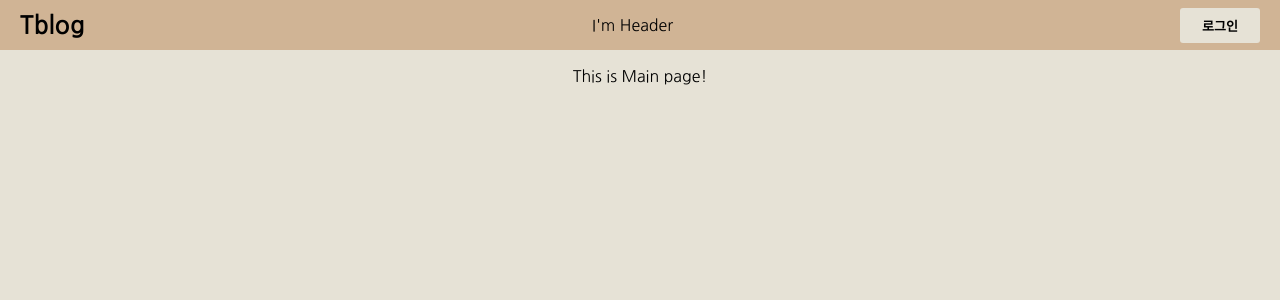
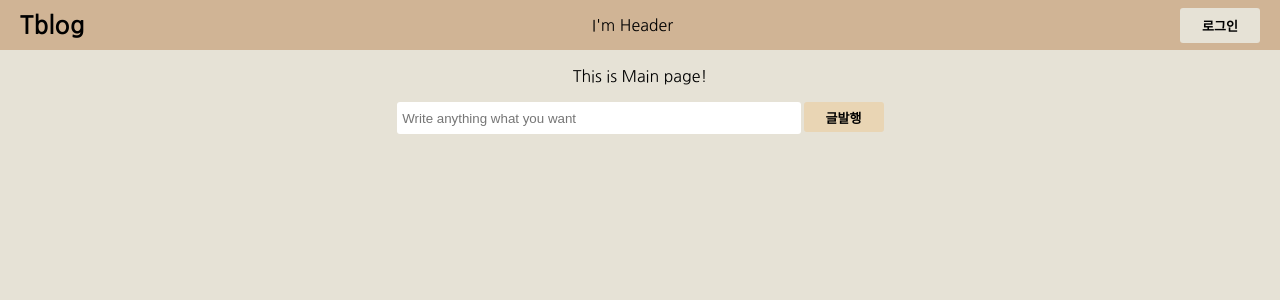
Before and after one commit to turkey-kim/tblog, a React (Create React App) app: page / in a window 1280 px wide. Shown: the top 300 px of the page. Built offline with nearby package versions, Linux system fonts and the light colour scheme.

Commit message:
feat: 글발행기능 추가 & 로그인페이지 수정

```diff
--- a/src/App.tsx
+++ b/src/App.tsx
@@ -1,4 +1,5 @@
 import Header from "./components/Header";
+import styled from "styled-components";
 import Login from "./pages/Login";
 import Home from "./pages/Home";
 import Test from "./pages/Test";
@@ -13,14 +14,28 @@ function App() {
       <MyGlobalStyle theme={myTheme} />
       <ThemeProvider theme={myTheme}>
         <Header></Header>
-        <Routes>
-          <Route path="/" element={<Home></Home>}></Route>
-          <Route path="/login" element={<Login></Login>}></Route>
-          <Route path="/test" element={<Test></Test>}></Route>
-        </Routes>
+        <Body>
+          <WhiteSpace></WhiteSpace>
+          <Routes>
+            <Route path="/" element={<Home></Home>}></Route>
+            <Route path="/login" element={<Login></Login>}></Route>
+            <Route path="/test" element={<Test></Test>}></Route>
+          </Routes>
+          <WhiteSpace></WhiteSpace>
+        </Body>
       </ThemeProvider>
     </div>
   );
 }
 
+const Body = styled.div`
+  display: flex;
+  justify-content: space-between;
+`;
+
+const WhiteSpace = styled.div`
+  width: 5%;
+  height: 100%;
+`;
+
 export default App;
--- a/src/pages/Home.tsx
+++ b/src/pages/Home.tsx
@@ -1,9 +1,101 @@
+import styled from "styled-components";
+import React, { useState, useEffect } from "react";
+
 function Home() {
+  let [content, setContent] = useState("");
+  let [arr, setArr] = useState<string[]>([]);
+
+  useEffect(() => {
+    if (!localStorage.getItem("contents")) {
+      localStorage.setItem("contents", JSON.stringify([]));
+    }
+    let x: any = localStorage.getItem("contents");
+    x = JSON.parse(x);
+    setArr(x);
+  }, []);
+
+  const onChangeInput = (e: React.ChangeEvent<HTMLInputElement>) => {
+    setContent(e.target.value);
+  };
+
+  const onClickSubmit = (e: React.MouseEvent<HTMLButtonElement>) => {
+    let arrClone: string[] = [...arr];
+    arrClone.push(content);
+    setArr(arrClone);
+    localStorage.setItem("contents", JSON.stringify(arrClone));
+    setContent("");
+  };
+
   return (
-    <>
+    <div style={{ flexDirection: "column", justifyContent: "center" }}>
       <p>This is Main page!</p>
-    </>
+      <WritingForm>
+        <WritingSpace
+          id="writingSpace"
+          placeholder=" Write anything what you want"
+          onChange={onChangeInput}
+          value={content == "" ? "" : content}
+        ></WritingSpace>
+        <SubmitButton onClick={onClickSubmit}>글발행</SubmitButton>
+      </WritingForm>
+      <CardDeque>
+        {arr.map((text, i) => {
+          return (
+            <Card>
+              <h1>No.{i + 1}</h1>
+              <p>{text}</p>
+            </Card>
+          );
+        })}
+      </CardDeque>
+    </div>
   );
 }
 
+const WritingForm = styled.div`
+  display: flex;
+  justify-content: center;
+  width: 100%;
+`;
+const WritingSpace = styled.input`
+  width: 400px;
+  height: 30px;
+  border: none;
+  border-radius: 3px;
+  background-color: white;
+  outline: none;
+`;
+
+const SubmitButton = styled.button`
+  width: 80px;
+  height: 30px;
+  background-color: ${({ theme }) => theme.color.bg150};
+  border: none;
+  border-radius: 3px;
+  margin-left: 3px;
+  font-size: small;
+  font-weight: 600;
+
+  :hover {
+    background-color: ${({ theme }) => theme.color.bg200};
+  }
+`;
+
+const CardDeque = styled.div`
+  display: grid;
+  grid-template-columns: repeat(4, 1fr);
+  grid-auto-rows: minmax(100px, auto);
+  grid-gap: 10px;
+`;
+
+const Card = styled.div`
+  display: flex;
+  flex-direction: column;
+  margin: 15px;
+  width: 300px;
+  height: 400px;
+  background-color: ${({ theme }) => theme.color.bg150};
+  border-radius: 5px;
+`;
+
 export default Home;
--- a/src/pages/Login.tsx
+++ b/src/pages/Login.tsx
@@ -14,6 +14,9 @@ function Login() {
 
   return (
     <>
+      <MainTextArea></MainTextArea>
+      <LoginArea>
+        <LoginAreaMarginTop></LoginAreaMarginTop>
         <ModalBox>
           <h1>{title}</h1>
           <div style={{ display: "flex", flexDirection: "column" }}>
@@ -58,16 +61,34 @@ function Login() {
           </div>
           <div id="여백" style={{ marginTop: "50px" }}></div>
         </ModalBox>
+      </LoginArea>
     </>
   );
 }
+
+const MainTextArea = styled.div`
+  width: 60%;
+  height: 100%;
+`;
+
+const LoginArea = styled.div`
+  display: flex;
+  flex-direction: column;
+  width: 30%;
+  height: 100%;
+`;
+
+const LoginAreaMarginTop = styled.div`
+  width: 100%;
+  height: 70px;
+`;
 
 const ModalBox = styled.div`
   background-color: ${({ theme }) => theme.color.bg150};
   display: flex;
   flex-direction: column;
   justify-content: center;
-  width: 35%;
+  width: 100%;
   height: 500px;
   border-radius: 10px;
 `;
```
Lines whose indentation alone changed are shown as unchanged.
